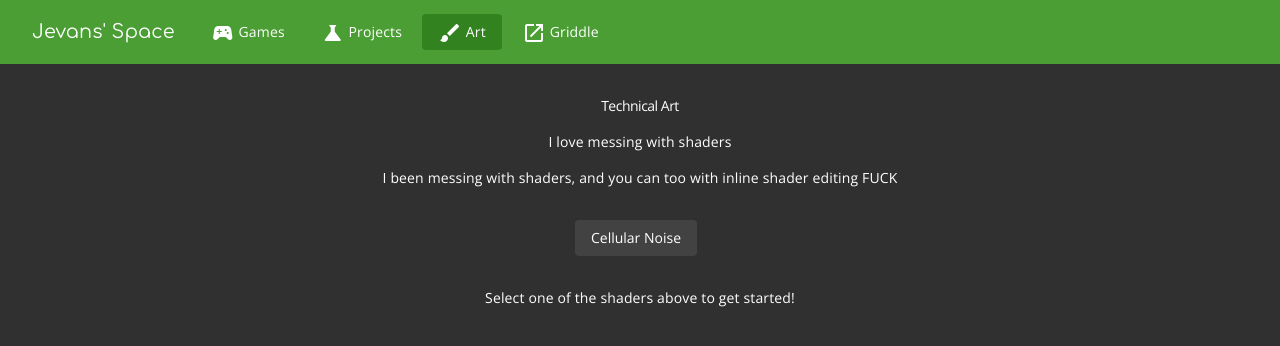
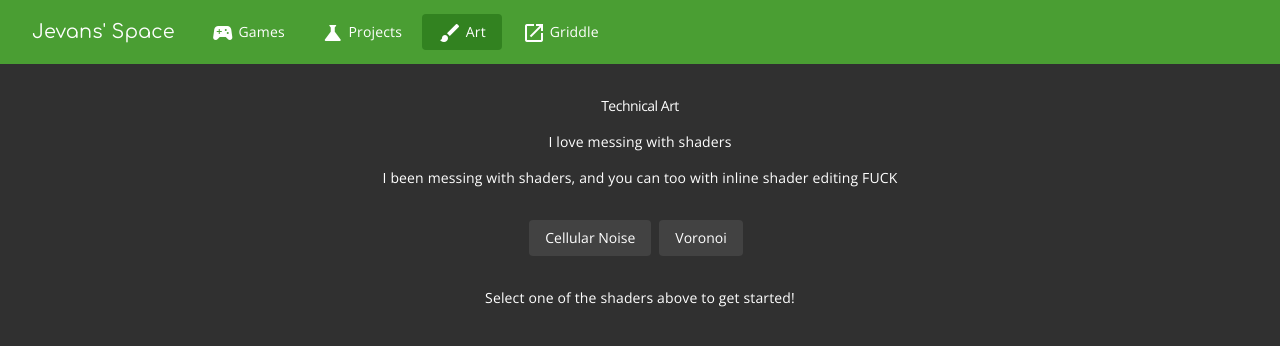
Before and after one commit to JackEvans24/jackevans24.github.io, an Angular app: page /art/1 in a window 1280 px wide. Shown: the top 346 px of the page. Built offline with nearby package versions, Linux system fonts and the light colour scheme.

Commit message:
feat: add voronoi shader

```diff
--- a/src/app/art/data/shaders.ts
+++ b/src/app/art/data/shaders.ts
@@ -5,5 +5,6 @@ export interface IShader {
 }
 
 export const shaders: IShader[] = [
-    { name: 'Cellular Noise', url: 'cellular-noise', embedUrl: 'Dt2yWz' }
+    { name: 'Cellular Noise', url: 'cellular-noise', embedUrl: 'Dt2yWz' },
+    { name: 'Voronoi', url: 'voronoi', embedUrl: 'cl2yRK' },
 ];
```
